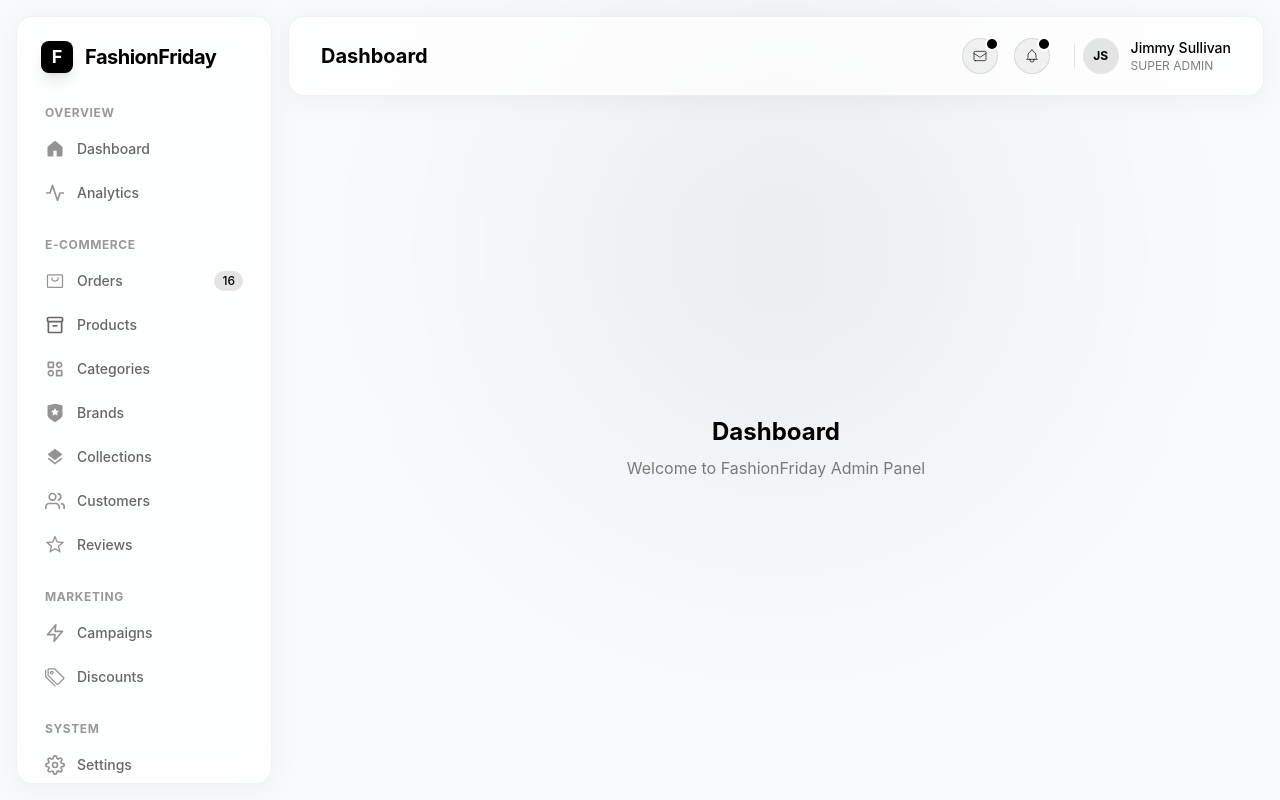
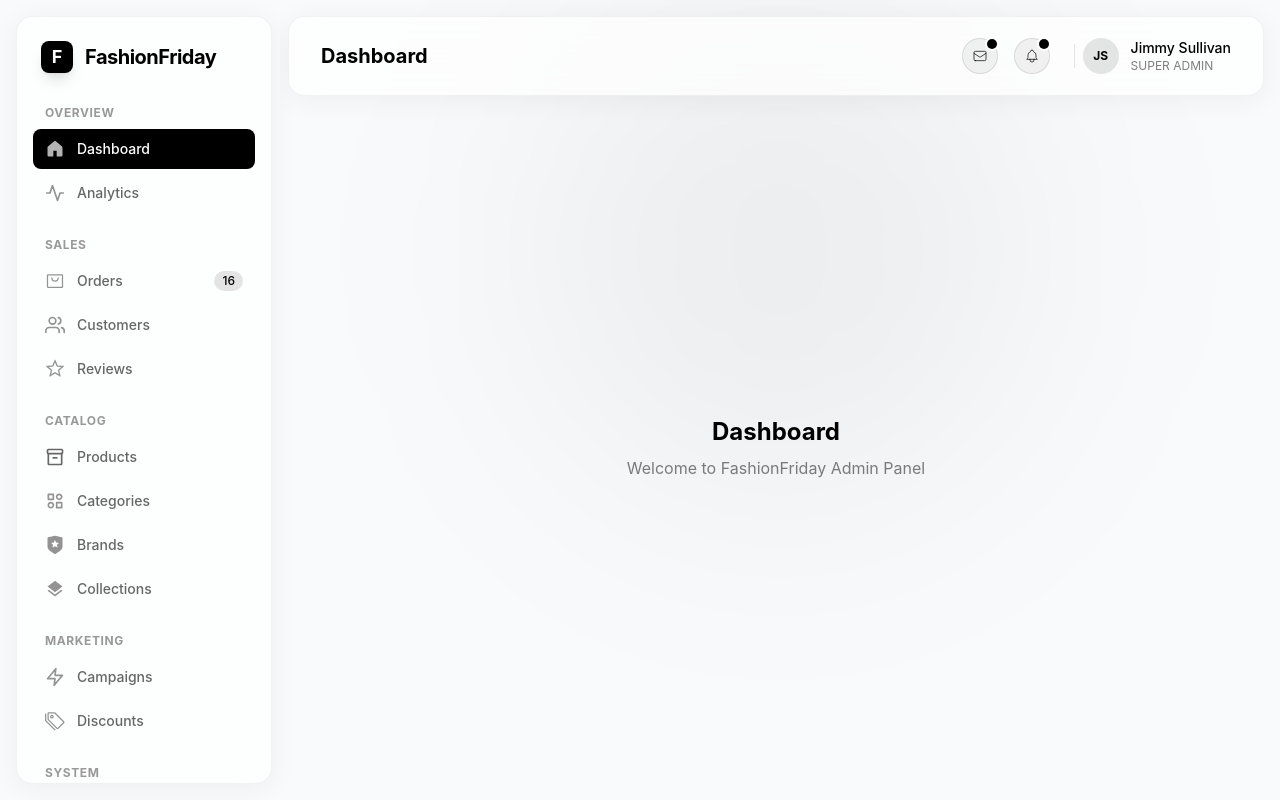
Before and after one commit to FashionFriday-tech/platform, a Next.js app in the folder apps/admin/: page / in a window 1280 px wide. Built offline with nearby package versions, Linux system fonts and the light colour scheme.

Commit message:
feat(admin): implement role-based dynamic sidebar navigation

```diff
--- a/apps/admin/src/components/layout/Sidebar.tsx
+++ b/apps/admin/src/components/layout/Sidebar.tsx
@@ -19,16 +19,21 @@ import {
 import { ThemeToggle } from '@/components/ThemeToggle';
 import Link from 'next/link';
 import { usePathname } from 'next/navigation';
+import { useAuth } from '@/contexts/AuthContext';
 
 export function Sidebar() {
   const pathname = usePathname() || '';
+  const { user } = useAuth();
+  const role = user.role;
 
   const getLinkClass = (path: string) => {
-    const isActive = pathname.startsWith(path);
+    const isActive = pathname === path || (path !== '/' && pathname.startsWith(path));
     return isActive
       ? 'flex items-center space-x-3 rounded-lg bg-black px-3 py-2.5 text-white transition-all dark:bg-white dark:text-black'
       : 'flex items-center space-x-3 rounded-lg px-3 py-2.5 text-black/60 transition-all hover:bg-black/5 hover:text-black dark:text-white/60 dark:hover:bg-white/5 dark:hover:text-white';
   };
+
+  const hasAccess = (allowedRoles: string[]) => allowedRoles.includes(role);
 
   return (
     <aside className="glass-panel relative sticky top-4 z-10 my-4 mr-2 ml-4 flex hidden h-[calc(100vh-2rem)] w-64 flex-shrink-0 flex-col overflow-hidden rounded-2xl border-black/5 md:flex dark:border-white/5">
@@ -40,39 +45,36 @@ export function Sidebar() {
       </div>
 
       <nav className="scrollbar-hide flex-1 space-y-6 overflow-y-auto px-4 py-6">
+
         {/* Overview Section */}
+        {hasAccess(['SUPER_ADMIN', 'SALES_MANAGER', 'PRODUCT_MANAGER']) && (
           <div>
             <p className="mb-2 px-3 text-xs font-bold tracking-wider text-black/40 uppercase dark:text-white/40">
               Overview
             </p>
             <div className="space-y-1">
-            <a
-              href="#"
-              className="flex items-center space-x-3 rounded-lg px-3 py-2.5 text-black/60 transition-all hover:bg-black/5 hover:text-black dark:text-white/60 dark:hover:bg-white/5 dark:hover:text-white"
-            >
+              <Link href="/" className={getLinkClass('/')}>
                 <HomeIcon className="h-5 w-5 opacity-70" />
                 <span className="text-sm font-medium">Dashboard</span>
-            </a>
-            <a
-              href="#"
-              className="flex items-center space-x-3 rounded-lg px-3 py-2.5 text-black/60 transition-all hover:bg-black/5 hover:text-black dark:text-white/60 dark:hover:bg-white/5 dark:hover:text-white"
-            >
+              </Link>
+              {hasAccess(['SUPER_ADMIN', 'SALES_MANAGER']) && (
+                <a href="#" className="flex items-center space-x-3 rounded-lg px-3 py-2.5 text-black/60 transition-all hover:bg-black/5 hover:text-black dark:text-white/60 dark:hover:bg-white/5 dark:hover:text-white">
                   <ActivityIcon className="h-5 w-5 opacity-70" />
                   <span className="text-sm font-medium">Analytics</span>
                 </a>
+              )}
             </div>
           </div>
+        )}
 
-        {/* E-Commerce Section */}
+        {/* Sales Section */}
+        {hasAccess(['SUPER_ADMIN', 'SALES_MANAGER']) && (
           <div>
             <p className="mb-2 px-3 text-xs font-bold tracking-wider text-black/40 uppercase dark:text-white/40">
-            E-Commerce
+              Sales
             </p>
             <div className="space-y-1">
-            <Link
-              href="/orders"
-              className={getLinkClass('/orders').replace('space-x-3', 'justify-between')}
-            >
+              <Link href="/orders" className={getLinkClass('/orders').replace('space-x-3', 'justify-between')}>
                 <div className="flex items-center space-x-3">
                   <ShoppingBagIcon className="h-5 w-5 opacity-70" />
                   <span className="text-sm font-medium">Orders</span>
@@ -81,95 +83,83 @@ export function Sidebar() {
                   16
                 </span>
               </Link>
-            <Link href="/products" className={getLinkClass('/products')}>
-              <PackageIcon className="h-5 w-5" />
-              <span className="text-sm font-medium">Products</span>
-            </Link>
-            <a
-              href="#"
-              className="flex items-center space-x-3 rounded-lg px-3 py-2.5 text-black/60 transition-all hover:bg-black/5 hover:text-black dark:text-white/60 dark:hover:bg-white/5 dark:hover:text-white"
-            >
-              <CategoryIcon className="h-5 w-5 opacity-70" />
-              <span className="text-sm font-medium">Categories</span>
-            </a>
-            <a
-              href="#"
-              className="flex items-center space-x-3 rounded-lg px-3 py-2.5 text-black/60 transition-all hover:bg-black/5 hover:text-black dark:text-white/60 dark:hover:bg-white/5 dark:hover:text-white"
-            >
-              <StarBadgeIcon className="h-5 w-5 opacity-70" />
-              <span className="text-sm font-medium">Brands</span>
-            </a>
-            <a
-              href="#"
-              className="flex items-center space-x-3 rounded-lg px-3 py-2.5 text-black/60 transition-all hover:bg-black/5 hover:text-black dark:text-white/60 dark:hover:bg-white/5 dark:hover:text-white"
-            >
-              <LayersIcon className="h-5 w-5 opacity-70" />
-              <span className="text-sm font-medium">Collections</span>
-            </a>
-            <a
-              href="#"
-              className="flex items-center space-x-3 rounded-lg px-3 py-2.5 text-black/60 transition-all hover:bg-black/5 hover:text-black dark:text-white/60 dark:hover:bg-white/5 dark:hover:text-white"
-            >
+              <a href="#" className="flex items-center space-x-3 rounded-lg px-3 py-2.5 text-black/60 transition-all hover:bg-black/5 hover:text-black dark:text-white/60 dark:hover:bg-white/5 dark:hover:text-white">
                 <UsersIcon className="h-5 w-5 opacity-70" />
                 <span className="text-sm font-medium">Customers</span>
               </a>
-            <a
-              href="#"
-              className="flex items-center space-x-3 rounded-lg px-3 py-2.5 text-black/60 transition-all hover:bg-black/5 hover:text-black dark:text-white/60 dark:hover:bg-white/5 dark:hover:text-white"
-            >
+              <a href="#" className="flex items-center space-x-3 rounded-lg px-3 py-2.5 text-black/60 transition-all hover:bg-black/5 hover:text-black dark:text-white/60 dark:hover:bg-white/5 dark:hover:text-white">
                 <StarIcon className="h-5 w-5 opacity-70" />
                 <span className="text-sm font-medium">Reviews</span>
               </a>
             </div>
           </div>
+        )}
+
+        {/* Catalog Section */}
+        {hasAccess(['SUPER_ADMIN', 'PRODUCT_MANAGER']) && (
+          <div>
+            <p className="mb-2 px-3 text-xs font-bold tracking-wider text-black/40 uppercase dark:text-white/40">
+              Catalog
+            </p>
+            <div className="space-y-1">
+              <Link href="/products" className={getLinkClass('/products')}>
+                <PackageIcon className="h-5 w-5" />
+                <span className="text-sm font-medium">Products</span>
+              </Link>
+              <a href="#" className="flex items-center space-x-3 rounded-lg px-3 py-2.5 text-black/60 transition-all hover:bg-black/5 hover:text-black dark:text-white/60 dark:hover:bg-white/5 dark:hover:text-white">
+                <CategoryIcon className="h-5 w-5 opacity-70" />
+                <span className="text-sm font-medium">Categories</span>
+              </a>
+              <a href="#" className="flex items-center space-x-3 rounded-lg px-3 py-2.5 text-black/60 transition-all hover:bg-black/5 hover:text-black dark:text-white/60 dark:hover:bg-white/5 dark:hover:text-white">
+                <StarBadgeIcon className="h-5 w-5 opacity-70" />
+                <span className="text-sm font-medium">Brands</span>
+              </a>
+              <a href="#" className="flex items-center space-x-3 rounded-lg px-3 py-2.5 text-black/60 transition-all hover:bg-black/5 hover:text-black dark:text-white/60 dark:hover:bg-white/5 dark:hover:text-white">
+                <LayersIcon className="h-5 w-5 opacity-70" />
+                <span className="text-sm font-medium">Collections</span>
+              </a>
+            </div>
+          </div>
+        )}
 
         {/* Marketing Section */}
+        {hasAccess(['SUPER_ADMIN', 'SALES_MANAGER']) && (
           <div>
             <p className="mb-2 px-3 text-xs font-bold tracking-wider text-black/40 uppercase dark:text-white/40">
               Marketing
             </p>
             <div className="space-y-1">
-            <a
-              href="#"
-              className="flex items-center space-x-3 rounded-lg px-3 py-2.5 text-black/60 transition-all hover:bg-black/5 hover:text-black dark:text-white/60 dark:hover:bg-white/5 dark:hover:text-white"
-            >
+              <a href="#" className="flex items-center space-x-3 rounded-lg px-3 py-2.5 text-black/60 transition-all hover:bg-black/5 hover:text-black dark:text-white/60 dark:hover:bg-white/5 dark:hover:text-white">
                 <ZapIcon className="h-5 w-5 opacity-70" />
                 <span className="text-sm font-medium">Campaigns</span>
               </a>
-            <a
-              href="#"
-              className="flex items-center space-x-3 rounded-lg px-3 py-2.5 text-black/60 transition-all hover:bg-black/5 hover:text-black dark:text-white/60 dark:hover:bg-white/5 dark:hover:text-white"
-            >
+              <a href="#" className="flex items-center space-x-3 rounded-lg px-3 py-2.5 text-black/60 transition-all hover:bg-black/5 hover:text-black dark:text-white/60 dark:hover:bg-white/5 dark:hover:text-white">
                 <TagIcon className="h-5 w-5 opacity-70" />
                 <span className="text-sm font-medium">Discounts</span>
               </a>
             </div>
           </div>
+        )}
 
-        {/* Settings Section */}
+        {/* System Section */}
         <div>
           <p className="mb-2 px-3 text-xs font-bold tracking-wider text-black/40 uppercase dark:text-white/40">
             System
           </p>
           <div className="space-y-1">
-            <a
-              href="#"
-              className="flex items-center space-x-3 rounded-lg px-3 py-2.5 text-black/60 transition-all hover:bg-black/5 hover:text-black dark:text-white/60 dark:hover:bg-white/5 dark:hover:text-white"
-            >
+            {hasAccess(['SUPER_ADMIN']) && (
+              <>
+                <a href="#" className="flex items-center space-x-3 rounded-lg px-3 py-2.5 text-black/60 transition-all hover:bg-black/5 hover:text-black dark:text-white/60 dark:hover:bg-white/5 dark:hover:text-white">
                   <SettingsIcon className="h-5 w-5 opacity-70" />
                   <span className="text-sm font-medium">Settings</span>
                 </a>
-            <a
-              href="#"
-              className="flex items-center space-x-3 rounded-lg px-3 py-2.5 text-black/60 transition-all hover:bg-black/5 hover:text-black dark:text-white/60 dark:hover:bg-white/5 dark:hover:text-white"
-            >
+                <a href="#" className="flex items-center space-x-3 rounded-lg px-3 py-2.5 text-black/60 transition-all hover:bg-black/5 hover:text-black dark:text-white/60 dark:hover:bg-white/5 dark:hover:text-white">
                   <ShieldCheckIcon className="h-5 w-5 opacity-70" />
                   <span className="text-sm font-medium">Security</span>
                 </a>
-            <a
-              href="#"
-              className="flex items-center space-x-3 rounded-lg px-3 py-2.5 text-black/60 transition-all hover:bg-black/5 hover:text-black dark:text-white/60 dark:hover:bg-white/5 dark:hover:text-white"
-            >
+              </>
+            )}
+            <a href="#" className="flex items-center space-x-3 rounded-lg px-3 py-2.5 text-black/60 transition-all hover:bg-black/5 hover:text-black dark:text-white/60 dark:hover:bg-white/5 dark:hover:text-white">
               <LifeBuoyIcon className="h-5 w-5 opacity-70" />
               <span className="text-sm font-medium">Get Help</span>
             </a>
```
Lines whose indentation alone changed are shown as unchanged.
